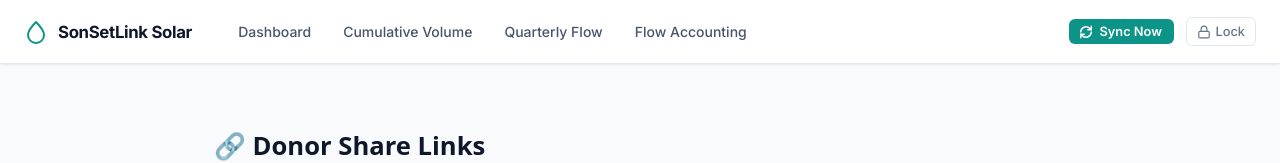
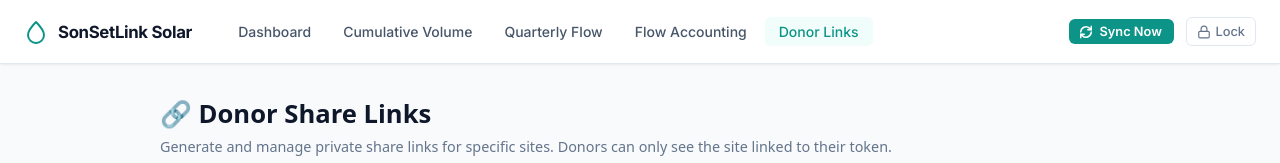
Before and after one commit to Johnstonjr17/sonsetlink-dashboard, a Next.js app: page /admin in a window 1280 px wide. Shown: the top 163 px of the page. Built offline with nearby package versions, Linux system fonts and the light colour scheme; no server answers; the database is empty.

Commit message:
Add Donor Links navigation item to top bar for authorized users

```diff
--- a/app/admin/page.tsx
+++ b/app/admin/page.tsx
@@ -104,7 +104,7 @@ export default function AdminPage() {
   };
 
   return (
-    <div style={{ maxWidth: 900, margin: '0 auto', padding: '32px 24px 64px', fontFamily: 'system-ui, sans-serif' }}>
+    <div style={{ maxWidth: 960, margin: '0 auto', padding: '0 0 64px', fontFamily: 'system-ui, sans-serif' }}>
       {/* Header */}
       <div style={{ marginBottom: 32 }}>
         <h1 style={{ margin: '0 0 6px', fontSize: '1.6rem', fontWeight: 800, color: '#0f172a' }}>
--- a/components/Navbar.tsx
+++ b/components/Navbar.tsx
@@ -62,6 +62,9 @@ export default function Navbar() {
           <Link href="/groups" className={`nav-link ${pathname === '/groups' ? 'active' : ''}`}>
             Flow Accounting
           </Link>
+          <Link href="/admin" className={`nav-link ${pathname === '/admin' ? 'active' : ''}`}>
+            Donor Links
+          </Link>
         </nav>
 
         <div className="navbar-actions">
```
